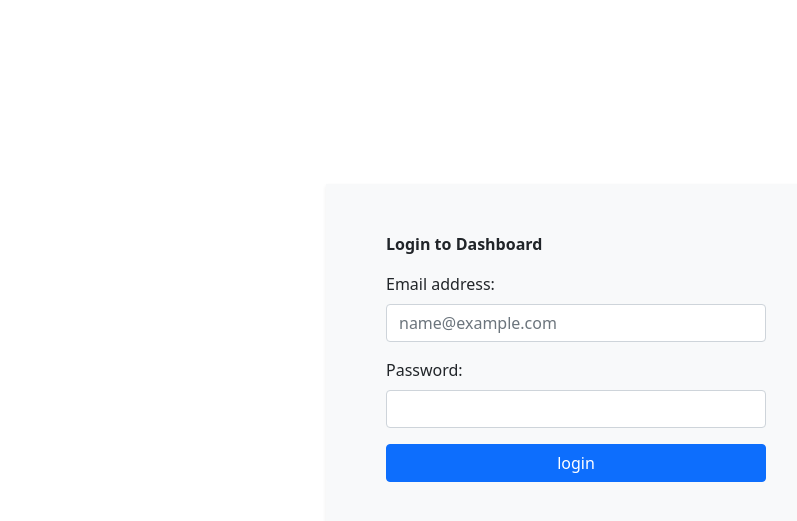
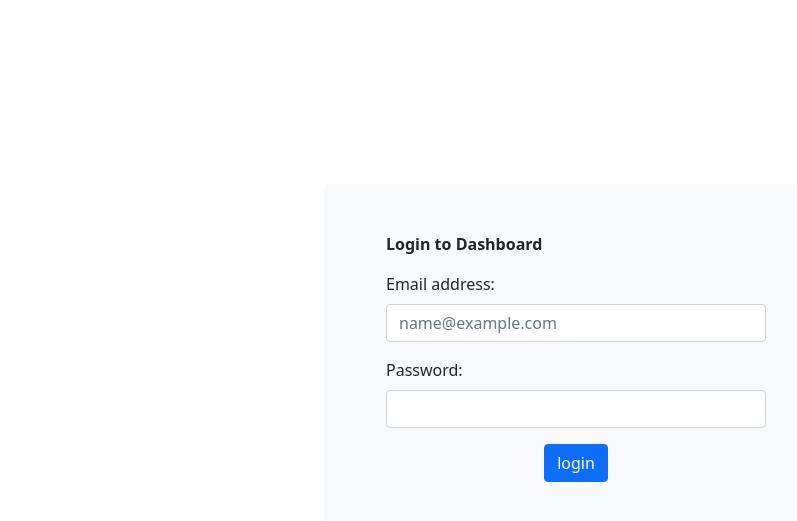
Before and after one commit to moadams847/AdminComp-Docs-Dashboard, a plain HTML site: page about.html in a window 1280 px wide. Shown: the part 75-596 px from the top of the page, without its empty margins (52-849 px from the left). Drawn offline with nearby package versions, Linux system fonts and the light colour scheme; no server answers.

Commit message:
update html files

```diff
--- a/about.html
+++ b/about.html
@@ -163,7 +163,7 @@
                 />
               </div>
               <div class="d-flex justify-content-center align-content-center">
-                <button type="submit" class="btn btn-md w-100 btn-primary mb-3">
+                <button type="submit" class="btn btn-primary mb-3">
                   login
                 </button>
               </div>
```
Also changed, not shown: index.html (+1 -1 lines).
